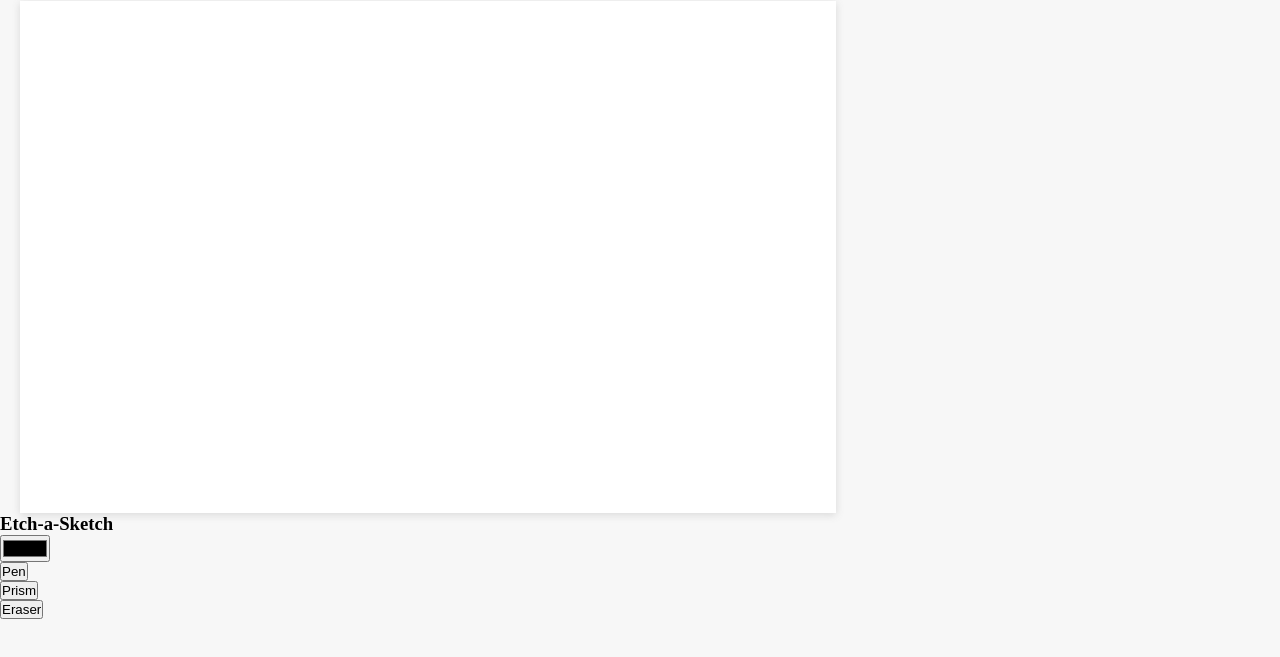
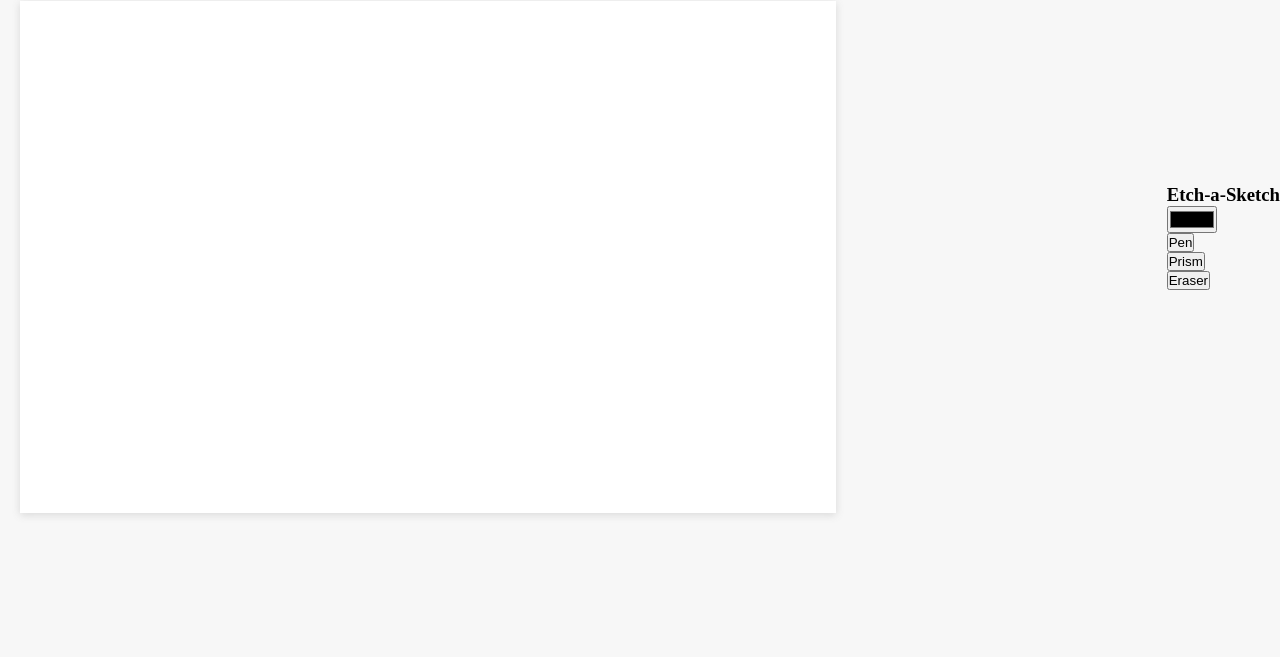
Before and after one commit to bartue-dev/Etch-a-Sketch, a plain HTML site: page index.html in a window 1280 px wide. Shown: the part 39-696 px from the top of the page. Drawn offline with Linux system fonts and the light colour scheme.

Commit message:
Add flexbox in to the body to align the new container into the cneter of the page

```diff
--- a/style.css
+++ b/style.css
@@ -5,7 +5,10 @@
 }
 
 body{
-  background-color: rgb(247, 247, 247)
+  background-color: rgb(247, 247, 247);
+  display: flex;
+  justify-content: space-between;
+  align-items: center;
 }
 
 main {
```
